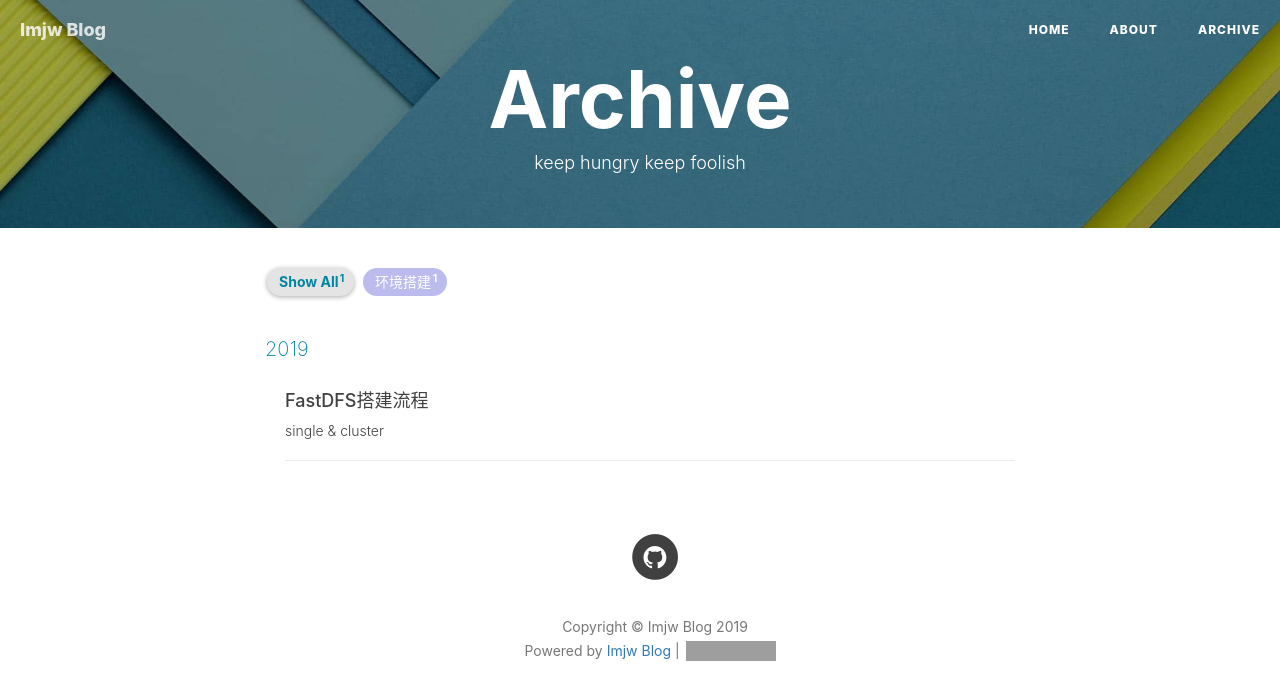
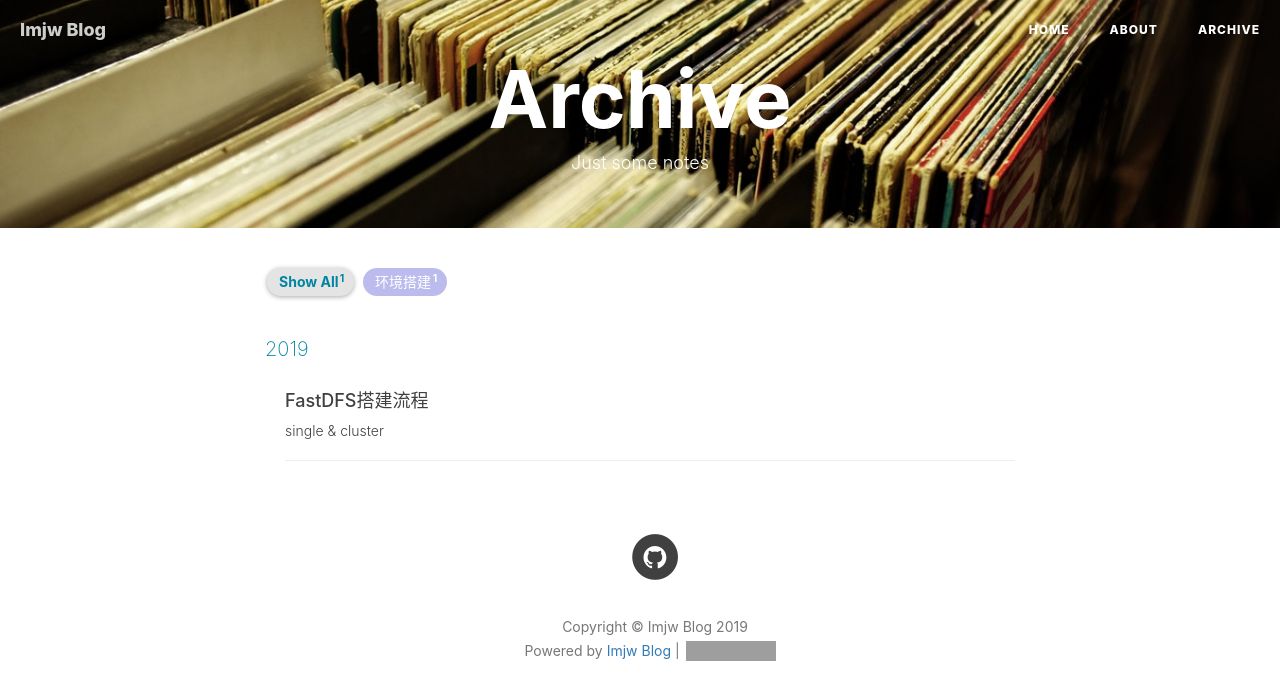
Before and after one commit to Imjw/imjw.github.io, a Jekyll site: the page built from archive.html, in a window 1280 px wide. Shown: the top 700 px of the page. Built offline with Jekyll 4.4.1, drawn with Linux system fonts in a browser that asks for light colours; nearby versions of some CDN libraries; comment, search, counter and statistics services are not loaded; grey boxes are pictures that could not be loaded.

Commit message:
[update]modify archive bg

```diff
--- a/archive.html
+++ b/archive.html
@@ -1,8 +1,8 @@
 ---
 title: Archive
 layout: default
-description: keep hungry keep foolish
-header-img: "img/tag-bg.jpg"
+description: Just some notes
+header-img: "img/archive-bg.jpeg"
 ---
 
 <!--
```
Also changed, not shown: img/archive-bg.jpeg (added).
